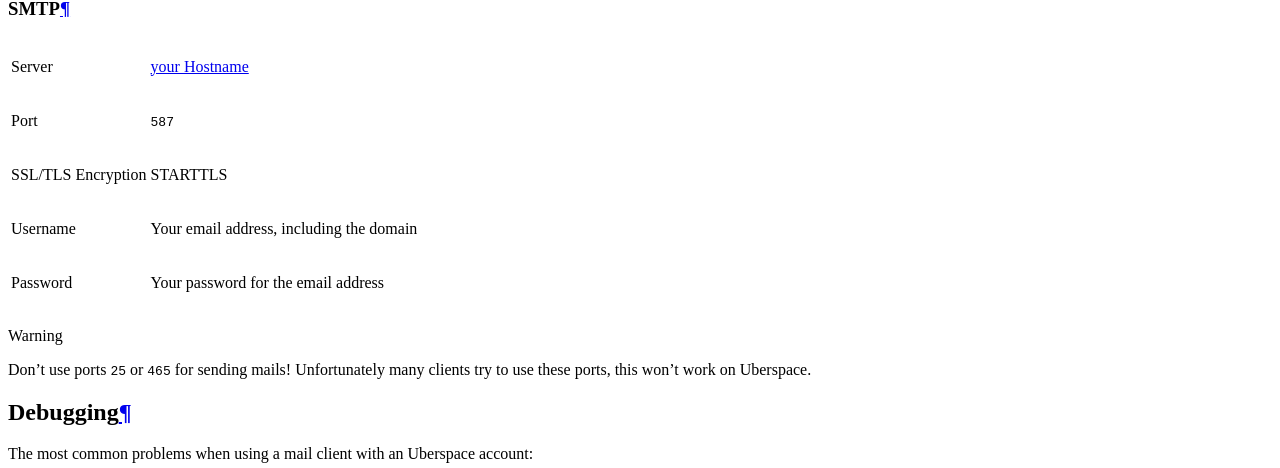
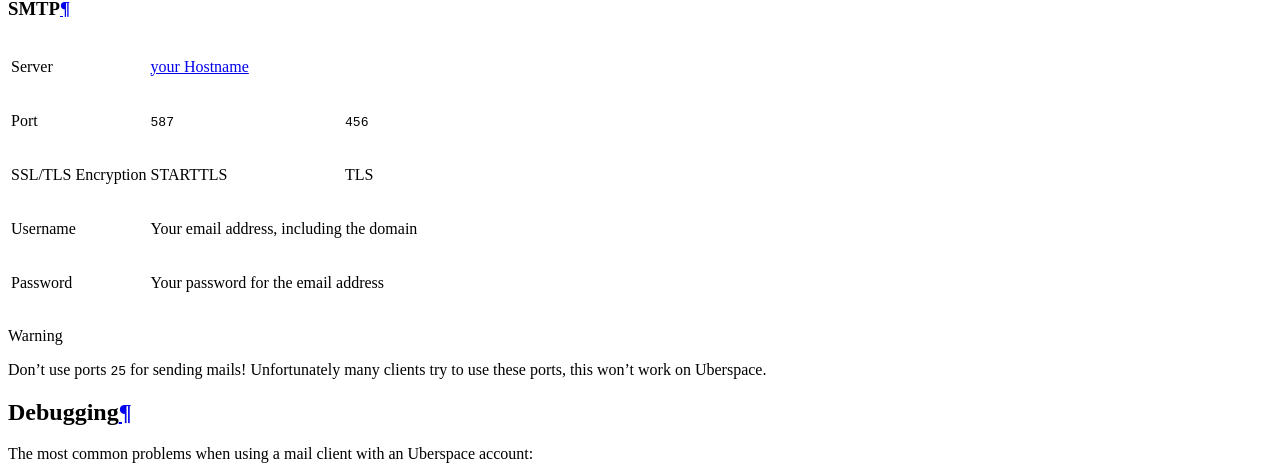
Before and after one commit to Uberspace/manual, a Sphinx documentation site: the page built from source/mail-access.rst, in a window 1280 px wide and 900 px high, scrolled down 2990 px. Shown: the part 145-613 px from the top of the window. Built offline with Sphinx 7.4.7 and the Read the Docs theme 2.0.0, drawn with Linux system fonts in a browser that asks for light colours.

Commit message:
[U7.11.4] add port 465 to mail-access-smtp #345

```diff
--- a/source/mail-access.rst
+++ b/source/mail-access.rst
@@ -59,19 +59,19 @@ We recommend using IMAP over POP to access your email. By default, POP will pull
 SMTP
 ----
 
-+--------------------+----------------------------------------------+
-|Server              | :term:`your Hostname`                        |
-+--------------------+----------------------------------------------+
-|Port                | ``587``                                      |
-+--------------------+----------------------------------------------+
-|SSL/TLS Encryption  | STARTTLS                                     |
-+--------------------+----------------------------------------------+
-|Username            | Your email address, including the domain     |
-+--------------------+----------------------------------------------+
-|Password            | Your password for the email address          |
-+--------------------+----------------------------------------------+
++--------------------+---------------------------------------------+
+|Server              | :term:`your Hostname`                       |
++--------------------+----------------------+----------------------+
+|Port                | ``587``              | ``456``              |
++--------------------+----------------------+----------------------+
+|SSL/TLS Encryption  | STARTTLS             | TLS                  |
++--------------------+----------------------+----------------------+
+|Username            | Your email address, including the domain    |
++--------------------+---------------------------------------------+
+|Password            | Your password for the email address         |
++--------------------+---------------------------------------------+
 
-.. warning:: Don't use ports ``25`` or ``465`` for sending mails! Unfortunately many clients try to use these ports, this won't work on Uberspace.
+.. warning:: Don't use ports ``25`` for sending mails! Unfortunately many clients try to use these ports, this won't work on Uberspace.
 
 Debugging
 =========
```
